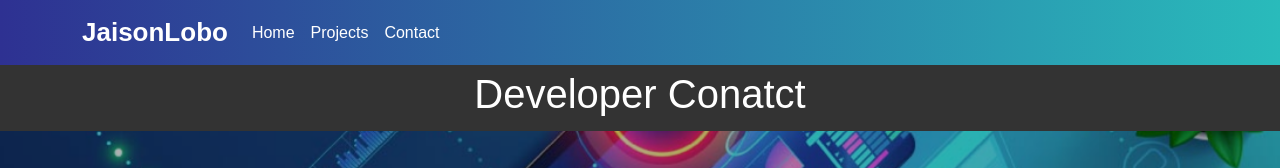
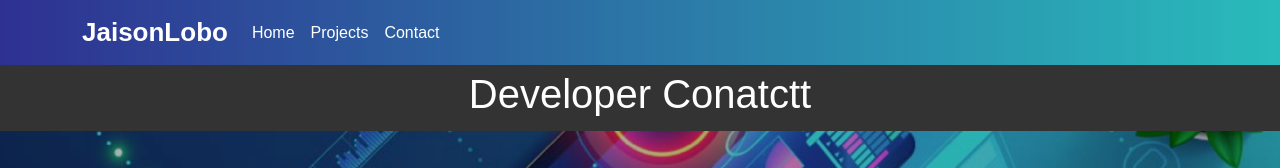
Before and after one commit to jaideepjaison/my-website, a React (Create React App) app: page /contact in a window 1280 px wide. Shown: the top 168 px of the page. Built offline with nearby package versions, Linux system fonts and the light colour scheme.

Commit message:
name updated

```diff
--- a/src/Component/Contact/Contact.js
+++ b/src/Component/Contact/Contact.js
@@ -5,7 +5,7 @@ const Conatct = () => {
         <>
         <link rel="stylesheet" href="https://cdnjs.cloudflare.com/ajax/libs/font-awesome/5.15.2/css/all.min.css" />
     <header className='header-conatct'>
-      <h1>Developer Conatct</h1>
+      <h1>Developer Conatctt</h1>
     </header>
         <div style={{height: '60vh',placeContent:'center'}}>
     <main className='.main-conatct'>
```
